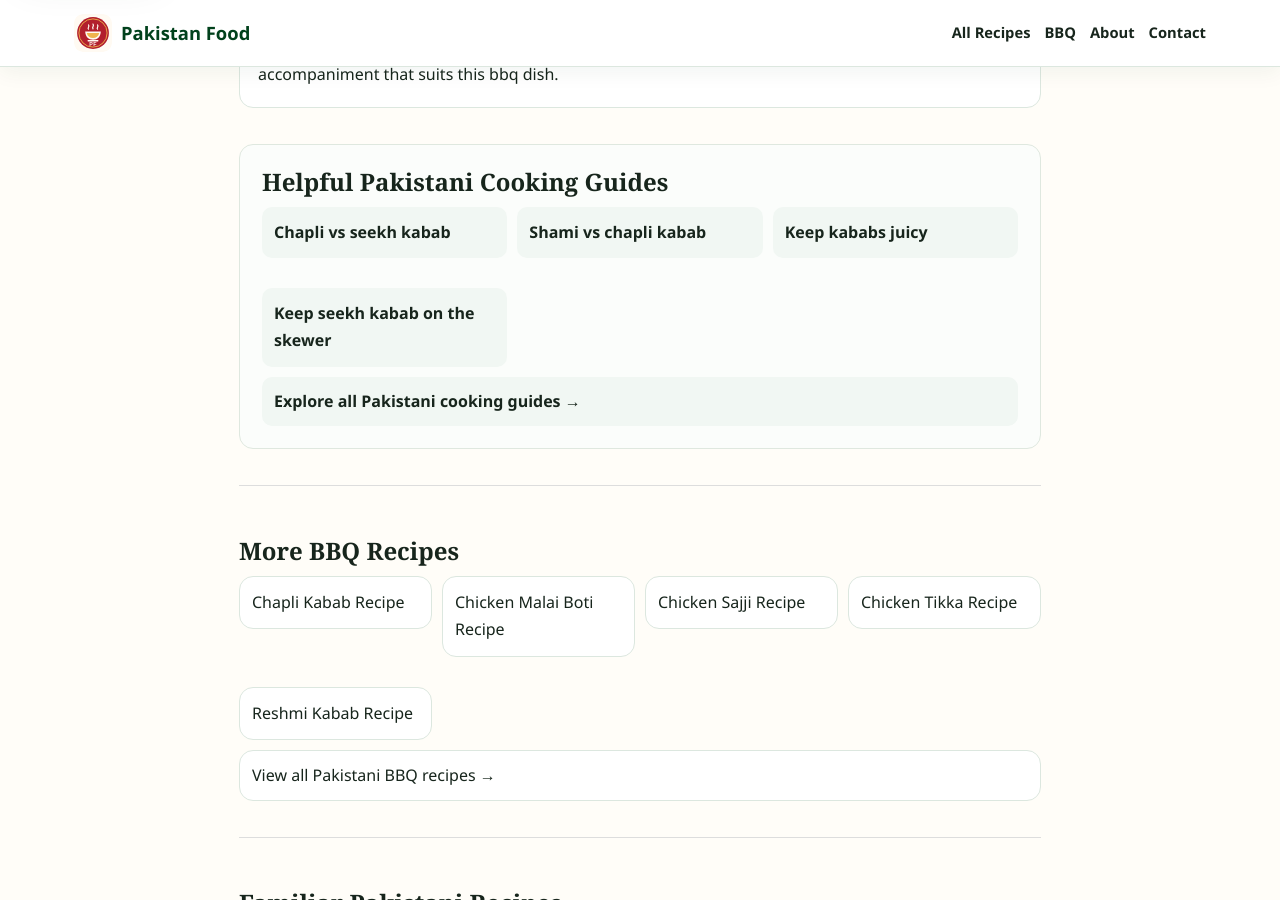
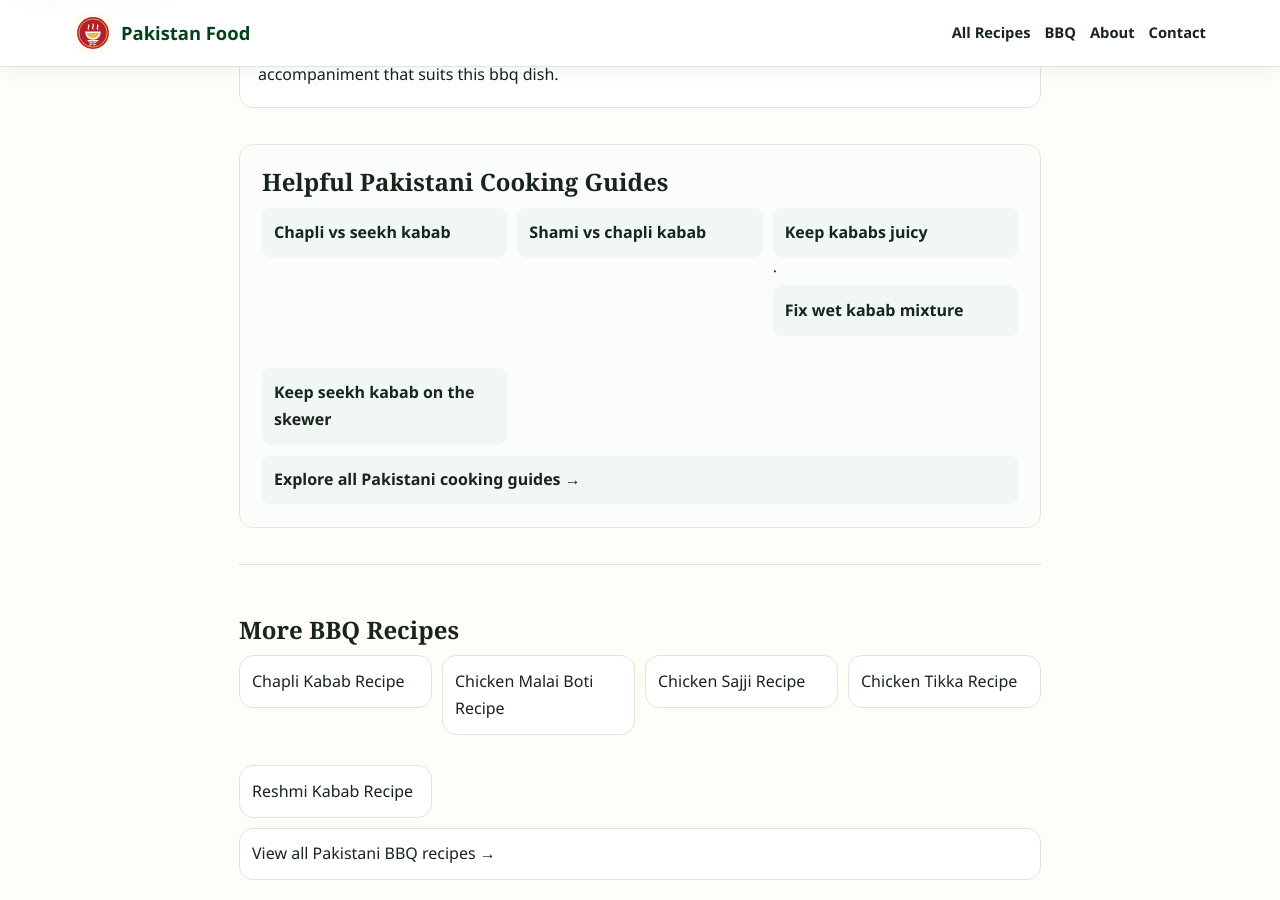
Before and after one commit to manazarali01-hub/pakistan-food, a Jekyll site: the page built from recipes/seekh-kabab.html, in a window 1280 px wide and 900 px high, scrolled down 3079 px. Built offline with Jekyll 4.4.1, drawn with Linux system fonts in a browser that asks for light colours.

Commit message:
Link wet kabab guide from kabab recipes

```diff
--- a/_layouts/recipe.html
+++ b/_layouts/recipe.html
@@ -334,7 +334,7 @@
           {% when 'chicken-tikka' or 'chicken-malai-boti' or 'lahori-chargha' or 'chicken-sajji' %}
             <li><a href="../guides/how-long-to-marinate-chicken-tikka.html">Chicken marinating guide</a></li><li><a href="../guides/how-to-keep-kabab-juicy.html">Keep grilled meat juicy</a></li>{% if page.recipe_key == 'lahori-chargha' or page.recipe_key == 'chicken-sajji' %}<li><a href="../guides/chargha-vs-sajji.html">Chargha vs sajji</a></li>{% endif %}
           {% when 'seekh-kabab' or 'chapli-kabab' or 'shami-kabab' or 'reshmi-kabab' %}
-            <li><a href="../guides/chapli-vs-seekh-kabab.html">Chapli vs seekh kabab</a></li><li><a href="../guides/shami-vs-chapli-kabab.html">Shami vs chapli kabab</a></li><li><a href="../guides/how-to-keep-kabab-juicy.html">Keep kababs juicy</a></li><li><a href="../guides/seekh-kabab-not-sticking.html">Keep seekh kabab on the skewer</a></li>
+            <li><a href="../guides/chapli-vs-seekh-kabab.html">Chapli vs seekh kabab</a></li><li><a href="../guides/shami-vs-chapli-kabab.html">Shami vs chapli kabab</a></li><li><a href="../guides/how-to-keep-kabab-juicy.html">Keep kababs juicy</a> · <a href="../guides/how-to-fix-wet-kabab-mixture.html">Fix wet kabab mixture</a></li><li><a href="../guides/seekh-kabab-not-sticking.html">Keep seekh kabab on the skewer</a></li>
           {% when 'beef-nihari' %}
             <li><a href="../guides/best-meat-for-nihari.html">Best meat for nihari</a></li>
           {% when 'haleem' %}
```
